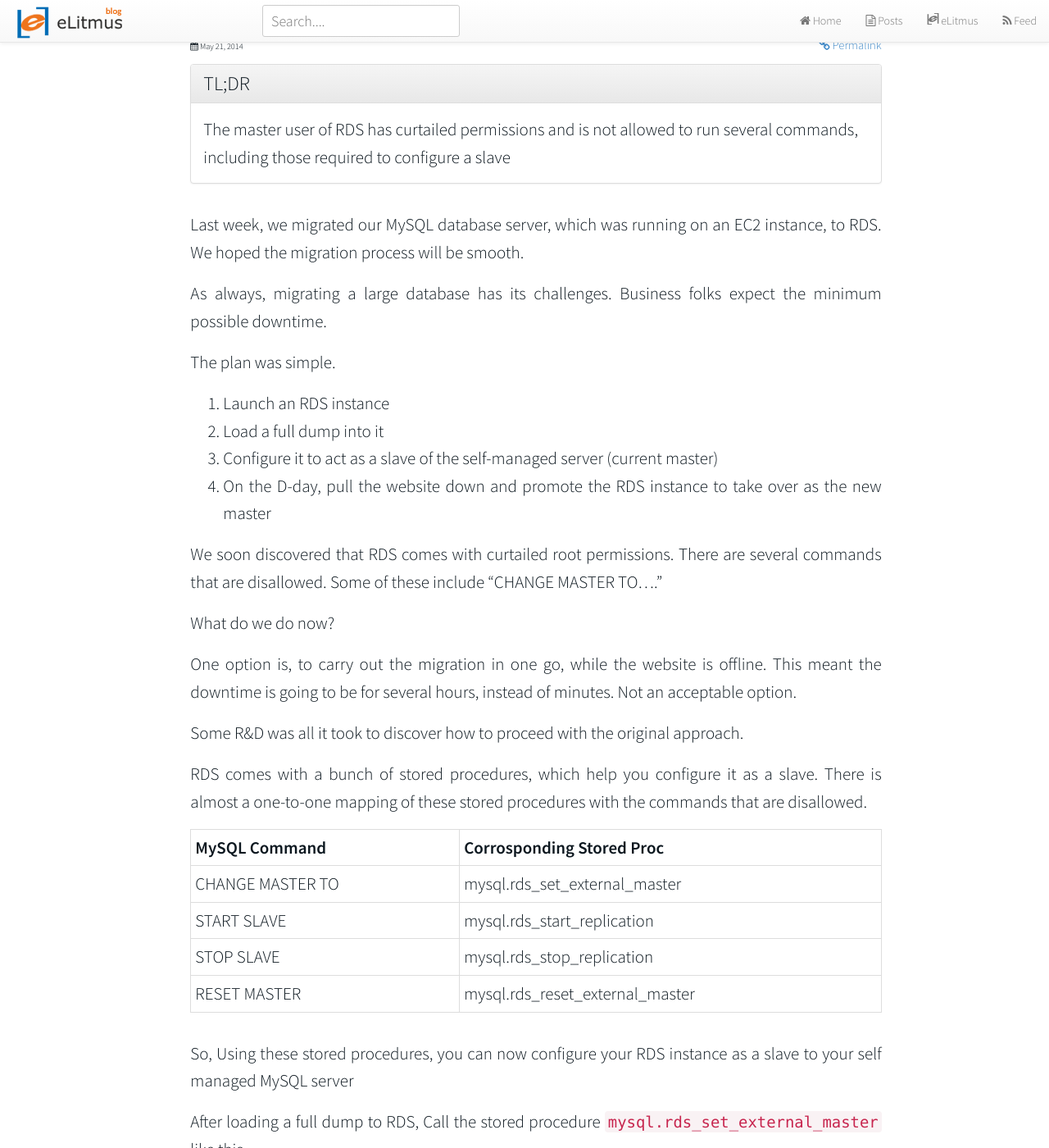
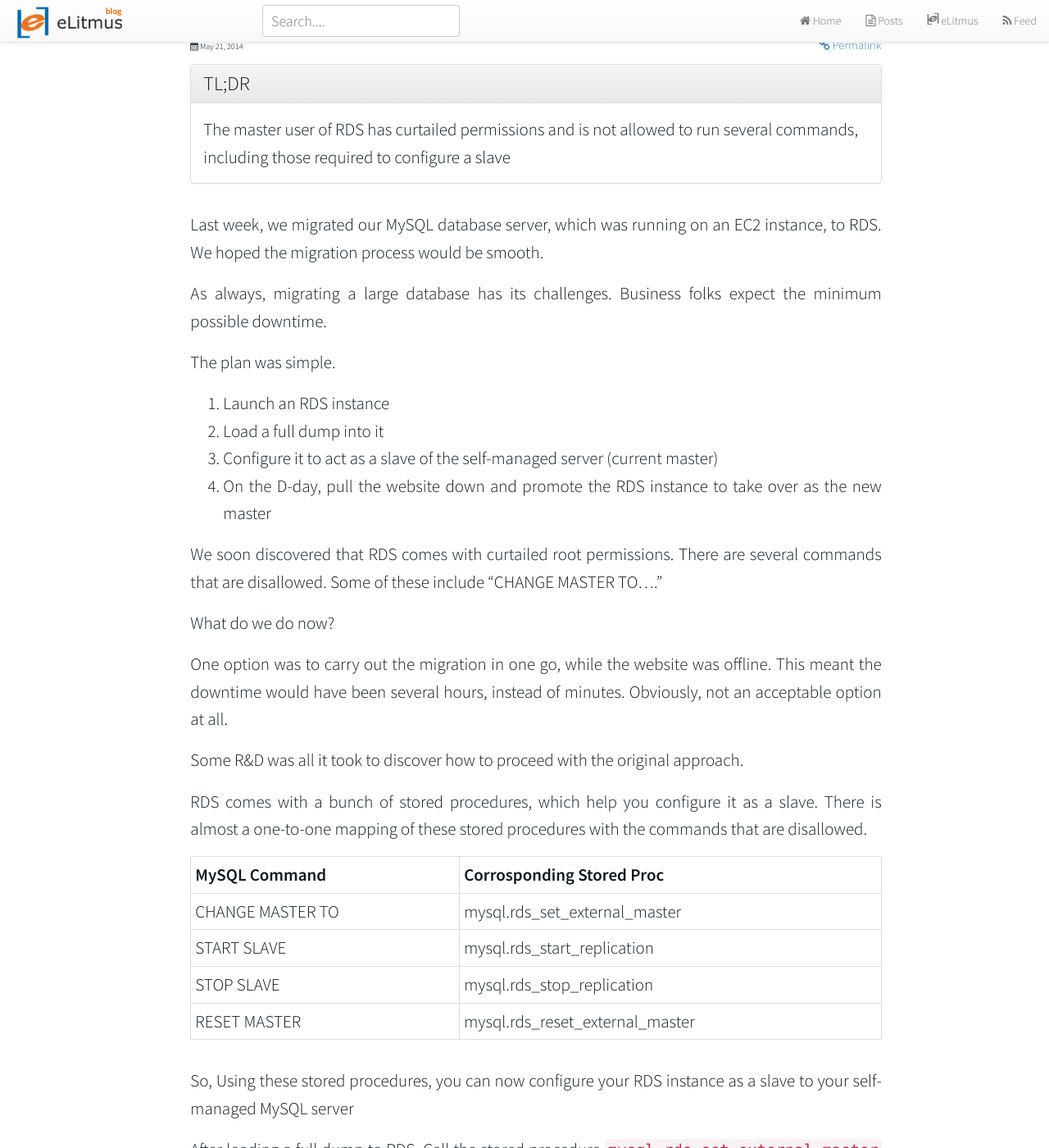
Before and after one commit to shubham9411/blog, a Jekyll site: the page built from _posts/2014-05-21-setting-up-amazon-rds-as-a-slave-to-a-self-managed-mysql-server.md, in a window 1280 px wide and 1400 px high, scrolled down 256 px. Shown: the whole window at 82% size. Built offline with Jekyll 4.4.1, drawn with Linux system fonts in a browser that asks for light colours; nearby versions of some CDN libraries; some web fonts are replaced.

Commit message:
modified posts after english review by Anirvan

```diff
--- a/_posts/2014-05-21-setting-up-amazon-rds-as-a-slave-to-a-self-managed-mysql-server.md
+++ b/_posts/2014-05-21-setting-up-amazon-rds-as-a-slave-to-a-self-managed-mysql-server.md
@@ -14,7 +14,7 @@
 share: true
 ---
 
-Last week, we migrated our MySQL database server, which was running on an EC2 instance, to RDS. We hoped the migration process will be smooth.
+Last week, we migrated our MySQL database server, which was running on an EC2 instance, to RDS. We hoped the migration process would be smooth.
 
 As always, migrating a large database has its challenges. Business folks expect the minimum possible downtime.
 
@@ -25,11 +25,11 @@
   3. Configure it to act as a slave of the self-managed server (current master)
   4. On the D-day, pull the website down and promote the RDS instance to take over as the new master
 
-We soon discovered that RDS comes with curtailed root permissions. There are several commands that are disallowed. Some of these include "CHANGE MASTER TO...."
+We soon discovered that RDS comes with curtailed root permissions. There are several commands that are disallowed. Some of these include “CHANGE MASTER TO….”
 
 What do we do now?
 
-One option is, to carry out the migration in one go, while the website is offline. This meant the downtime is going to be for several hours, instead of minutes. Not an acceptable option.
+One option was to carry out the migration in one go, while the website was offline. This meant the downtime would have been several hours, instead of minutes. Obviously, not an acceptable option at all.
 
 Some R&D was all it took to discover how to proceed with the original approach.
 
@@ -44,8 +44,7 @@
 <tr><td>RESET MASTER</td><td>mysql.rds_reset_external_master </td></tr>
 </table>
 
-So, Using these stored procedures, you can now configure your RDS instance as a slave to your self managed MySQL server
-
+So, Using these stored procedures, you can now configure your RDS instance as a slave to your self-managed MySQL server
 
 After loading a full dump to RDS, Call the stored procedure `mysql.rds_set_external_master` like this
 
@@ -55,7 +54,7 @@
 
     CALL mysql.rds_start_replication;
 
-This will make RDS a slave of your self managed mysql server. You can run "SHOW SLAVE STATUS" to see its working.
+This will make RDS a slave of your self managed mysql server. You can run “SHOW SLAVE STATUS” to see its working.
 
 When it is time to promote RDS to master. You call these stored procedures
 
@@ -63,13 +62,13 @@
 
     CALL mysql.rds_reset_external_master;
 
-That's it. Now point your applications to the RDS instance and take your site live.
+That’s it. Now point your applications to the RDS instance and take your site live.
 
-
-*Note:*
+**Note:**
 
 For your RDS to work as a slave, it needs permissions to connect to port 3306 of your current master. Make sure you open this port for the RDS instance.
 
 You can run the following command to find out the ip address of your rds instance
 
+
     ping -c rdsname.cpesx66wwe7y.ap-southeast-1.rds.amazonaws.com
```
Also changed, not shown: _posts/2012-04-04-importance-of-date-field-in-an-emails-header.md (+6 -6 lines), _posts/2012-07-22-beware-of-creating-ssh-folder-by-hand-when-selinux-is-turned-on.md (+4 -5 lines), _posts/2014-05-25-gotchas-while-syntactically-translating-aes-encryption-logic-from-php-to-ruby.md (+8 -12 lines), _posts/2014-06-04-using-monit-to-get-email-alert-on-unauthorized-login.md (+7 -7 lines).
